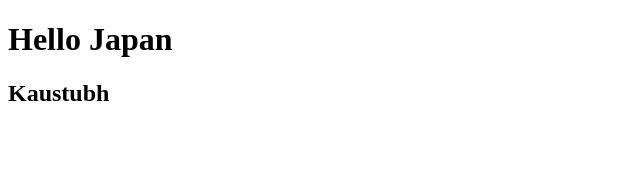
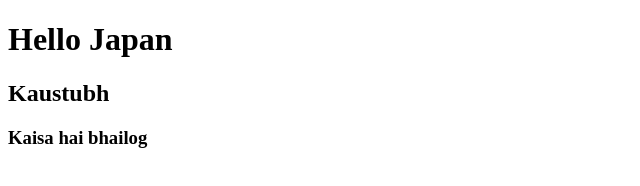
Before and after one commit to karlozk/publicRepo, a plain HTML site: page index.html in a window 1280 px wide. Shown: the whole page, without its empty margins (0-640 px from the left). Drawn offline with Linux system fonts and the light colour scheme.

Commit message:
testing cicd

```diff
--- a/index.html
+++ b/index.html
@@ -8,5 +8,6 @@
 <body>
     <h1>Hello Japan</h1>
     <h2>Kaustubh</h2>
+    <h3>Kaisa hai bhailog</h3>
 </body>
 </html>
```
